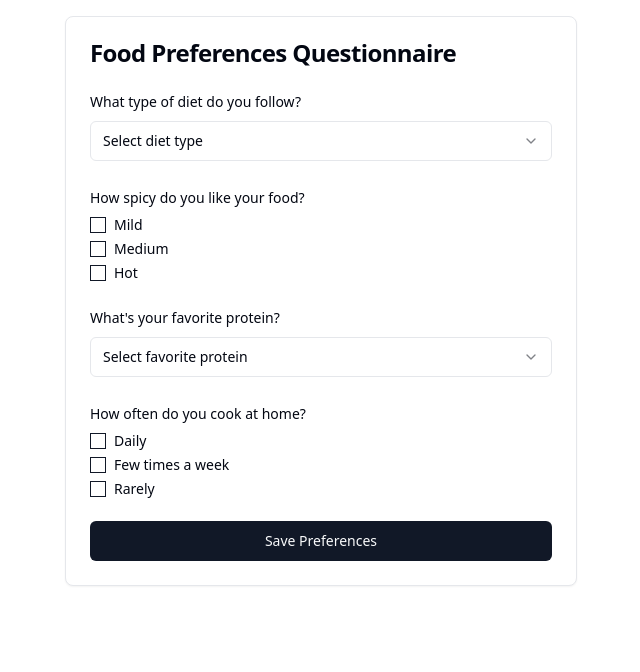
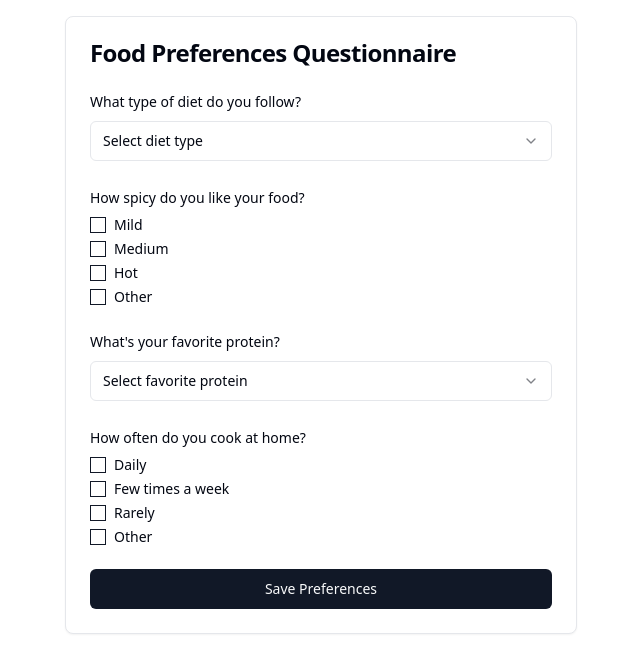
Before and after one commit to AndreasGassmann/nutri-twin, a Next.js app: page / in a window 1280 px wide. Shown: the top 672 px of the page, without its empty margins (319-959 px from the left). Built offline with nearby package versions, Linux system fonts and the light colour scheme.

Commit message:
feat: add other input

```diff
--- a/src/components/food-preference-questionnaire.tsx
+++ b/src/components/food-preference-questionnaire.tsx
@@ -10,6 +10,7 @@ import {
   CardHeader,
   CardTitle,
 } from "@/components/ui/card";
+import { Input } from "@/components/ui/input";
 import { Label } from "@/components/ui/label";
 import { RadioGroup, RadioGroupItem } from "@/components/ui/radio-group";
 import {
@@ -24,9 +25,13 @@ export function FoodPreferenceQuestionnaireComponent() {
   const router = useRouter();
   const [preferences, setPreferences] = useState({
     dietType: "",
+    dietTypeOther: "",
     spiceLevel: "",
+    spiceLevelOther: "",
     favoriteProtein: "",
+    favoriteProteinOther: "",
     cookingFrequency: "",
+    cookingFrequencyOther: "",
   });
 
   const handleChange = (name: string, value: string) => {
@@ -48,7 +53,10 @@ export function FoodPreferenceQuestionnaireComponent() {
       <CardContent className="space-y-6">
         <div className="space-y-2">
           <Label>What type of diet do you follow?</Label>
-          <Select onValueChange={(value) => handleChange("dietType", value)}>
+          <Select
+            onValueChange={(value) => handleChange("dietType", value)}
+            value={preferences.dietType}
+          >
             <SelectTrigger>
               <SelectValue placeholder="Select diet type" />
             </SelectTrigger>
@@ -57,14 +65,23 @@ export function FoodPreferenceQuestionnaireComponent() {
               <SelectItem value="vegetarian">Vegetarian</SelectItem>
               <SelectItem value="vegan">Vegan</SelectItem>
               <SelectItem value="pescatarian">Pescatarian</SelectItem>
+              <SelectItem value="other">Other</SelectItem>
             </SelectContent>
           </Select>
+          {preferences.dietType === "other" && (
+            <Input
+              placeholder="Please specify your diet type"
+              value={preferences.dietTypeOther}
+              onChange={(e) => handleChange("dietTypeOther", e.target.value)}
+            />
+          )}
         </div>
 
         <div className="space-y-2">
           <Label>How spicy do you like your food?</Label>
           <RadioGroup
             onValueChange={(value) => handleChange("spiceLevel", value)}
+            value={preferences.spiceLevel}
           >
             <div className="flex items-center space-x-2">
               <RadioGroupItem value="mild" id="mild" />
@@ -78,13 +95,25 @@ export function FoodPreferenceQuestionnaireComponent() {
               <RadioGroupItem value="hot" id="hot" />
               <Label htmlFor="hot">Hot</Label>
             </div>
+            <div className="flex items-center space-x-2">
+              <RadioGroupItem value="other" id="spice-other" />
+              <Label htmlFor="spice-other">Other</Label>
+            </div>
           </RadioGroup>
+          {preferences.spiceLevel === "other" && (
+            <Input
+              placeholder="Please specify your spice preference"
+              value={preferences.spiceLevelOther}
+              onChange={(e) => handleChange("spiceLevelOther", e.target.value)}
+            />
+          )}
         </div>
 
         <div className="space-y-2">
-          <Label>What&apos;s your favorite protein?</Label>
+          <Label>What's your favorite protein?</Label>
           <Select
             onValueChange={(value) => handleChange("favoriteProtein", value)}
+            value={preferences.favoriteProtein}
           >
             <SelectTrigger>
               <SelectValue placeholder="Select favorite protein" />
@@ -95,14 +124,25 @@ export function FoodPreferenceQuestionnaireComponent() {
               <SelectItem value="fish">Fish</SelectItem>
               <SelectItem value="tofu">Tofu</SelectItem>
               <SelectItem value="beans">Beans</SelectItem>
+              <SelectItem value="other">Other</SelectItem>
             </SelectContent>
           </Select>
+          {preferences.favoriteProtein === "other" && (
+            <Input
+              placeholder="Please specify your favorite protein"
+              value={preferences.favoriteProteinOther}
+              onChange={(e) =>
+                handleChange("favoriteProteinOther", e.target.value)
+              }
+            />
+          )}
         </div>
 
         <div className="space-y-2">
           <Label>How often do you cook at home?</Label>
           <RadioGroup
             onValueChange={(value) => handleChange("cookingFrequency", value)}
+            value={preferences.cookingFrequency}
           >
             <div className="flex items-center space-x-2">
               <RadioGroupItem value="daily" id="daily" />
@@ -116,7 +156,20 @@ export function FoodPreferenceQuestionnaireComponent() {
               <RadioGroupItem value="rarely" id="rarely" />
               <Label htmlFor="rarely">Rarely</Label>
             </div>
+            <div className="flex items-center space-x-2">
+              <RadioGroupItem value="other" id="cooking-other" />
+              <Label htmlFor="cooking-other">Other</Label>
+            </div>
           </RadioGroup>
+          {preferences.cookingFrequency === "other" && (
+            <Input
+              placeholder="Please specify your cooking frequency"
+              value={preferences.cookingFrequencyOther}
+              onChange={(e) =>
+                handleChange("cookingFrequencyOther", e.target.value)
+              }
+            />
+          )}
         </div>
       </CardContent>
       <CardFooter>
```
